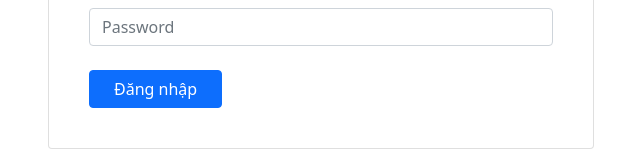
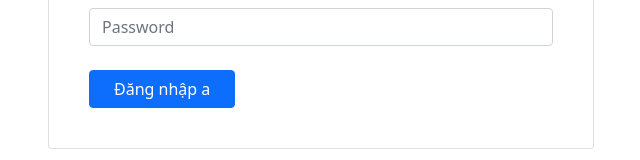
Before and after one commit to huynv-2759/example, a Nuxt app: page /login in a window 1280 px wide. Shown: the part 183-343 px from the top of the page, without its empty margins (319-959 px from the left). Built offline with nearby package versions, Linux system fonts and the light colour scheme.

Commit message:
test techstack

```diff
--- a/pages/login.vue
+++ b/pages/login.vue
@@ -20,7 +20,7 @@
 
                 <b-row>
                   <b-col cols="6">
-                    <b-button variant="primary" class="px-4" @click="login">Đăng nhập</b-button>
+                    <b-button variant="primary" class="px-4" @click="login">Đăng nhập a</b-button>
                   </b-col>
                 </b-row>
               </b-card-body>
```
Also changed, not shown: .technical-stacks.yml (added).
